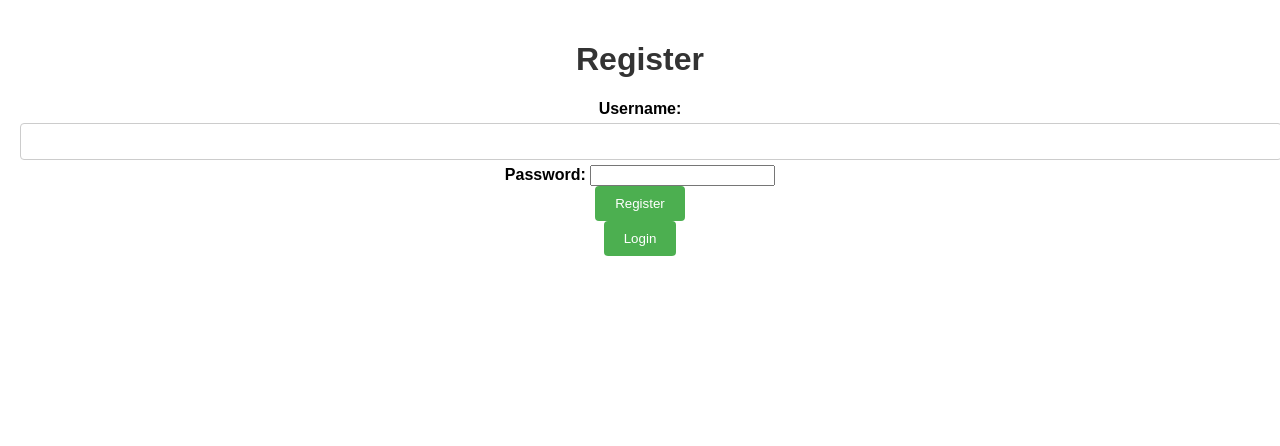
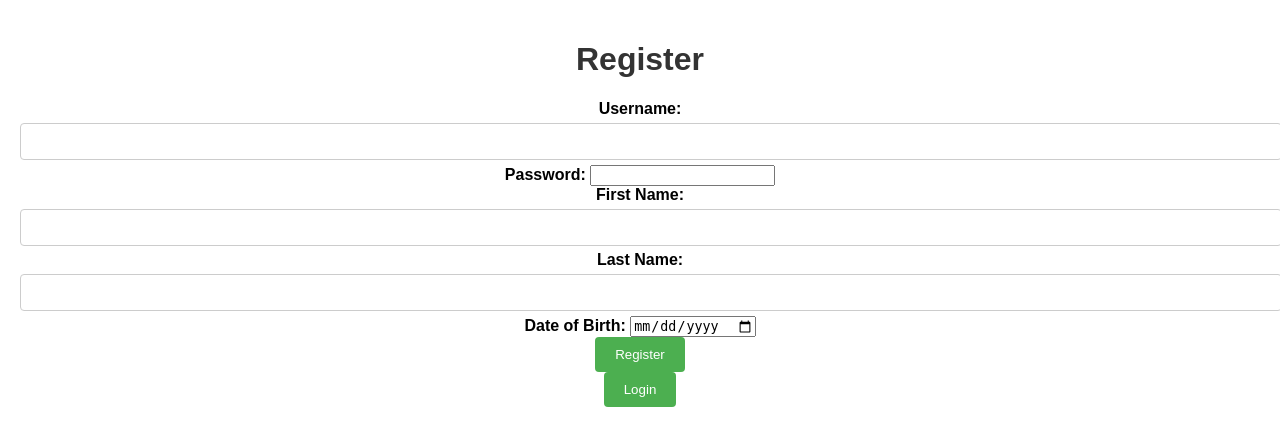
Before and after one commit to malleswaritippireddy28/public_restroom_locator, a Flask app: page /register in a window 1280 px wide. Shown: the top 446 px of the page. Run offline with Flask 3, Linux system fonts and the light colour scheme.

Commit message:
register.html

```diff
--- a/templates/register.html
+++ b/templates/register.html
@@ -3,7 +3,6 @@
 <head>
     <title>Registration</title>
     <link rel="stylesheet" href="{{ url_for('static', filename='style.css') }}">
-
 </head>
 <body>
     <h1>Register</h1>
@@ -14,6 +13,15 @@
         <label for="password">Password:</label>
         <input type="password" id="password" name="password" required><br>
 
+        <label for="firstName">First Name:</label>
+        <input type="text" id="firstName" name="firstName" required><br>
+
+        <label for="lastName">Last Name:</label>
+        <input type="text" id="lastName" name="lastName" required><br>
+
+        <label for="dob">Date of Birth:</label>
+        <input type="date" id="dob" name="dob" required><br>
+
         <button type="submit">Register</button>
     </form>
 
```
